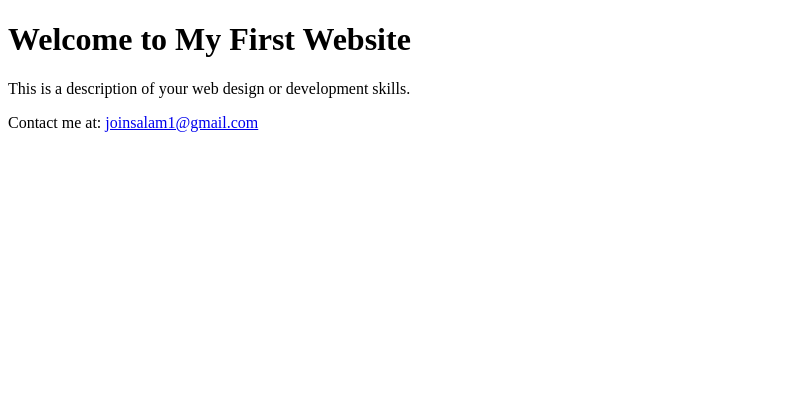
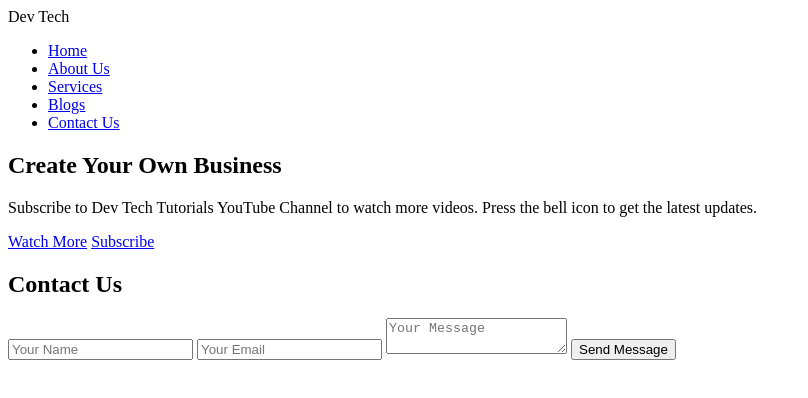
Before and after one commit to Hibba998/Abdul-Salam-Portfolio, a plain HTML site: page index.html in a window 1280 px wide. Shown: the whole page, without its empty margins (0-808 px from the left). Drawn offline with nearby package versions, Linux system fonts and the light colour scheme; a script that the page names is missing.

Commit message:
index.html

```diff
--- a/index.html
+++ b/index.html
@@ -3,18 +3,47 @@
 <head>
     <meta charset="UTF-8">
     <meta name="viewport" content="width=device-width, initial-scale=1.0">
-  <title>Your Portfolio</title>
+    <title>Dev Tech Portfolio</title>
     <link rel="stylesheet" href="styles.css">
+    <script src="https://cdnjs.cloudflare.com/ajax/libs/gsap/3.12.2/gsap.min.js"></script>
+    <script src="https://cdnjs.cloudflare.com/ajax/libs/ScrollMagic/2.0.8/ScrollMagic.min.js"></script>
+    <script src="https://cdnjs.cloudflare.com/ajax/libs/ScrollMagic/2.0.8/plugins/animation.gsap.min.js"></script>
 </head>
 <body>
     <header>
-    <h1>Welcome to My First Website</h1>
+        <div class="logo">Dev Tech</div>
+        <nav>
+            <ul>
+                <li><a href="#">Home</a></li>
+                <li><a href="#about">About Us</a></li>
+                <li><a href="#services">Services</a></li>
+                <li><a href="#blogs">Blogs</a></li>
+                <li><a href="#contact">Contact Us</a></li>
+            </ul>
+        </nav>
     </header>
-  <section>
-    <p>This is a description of your web design or development skills.</p>
+    <section class="hero">
+        <h1 class="animated-text">Create Your Own Business</h1>
+        <p class="fade-in">Subscribe to Dev Tech Tutorials YouTube Channel to watch more videos. Press the bell icon to get the latest updates.</p>
+        <div class="buttons">
+            <a href="#" class="btn slide-in">Watch More</a>
+            <a href="#" class="btn slide-in">Subscribe</a>
+        </div>
     </section>
-  <footer>
-    <p>Contact me at: <a href="mailto:joinsalam1@gmail.com">joinsalam1@gmail.com</a></p>
-  </footer>
+    <section id="contact" class="contact-form">
+        <h2>Contact Us</h2>
+        <form>
+            <input type="text" placeholder="Your Name" required>
+            <input type="email" placeholder="Your Email" required>
+            <textarea placeholder="Your Message" required></textarea>
+            <button type="submit" class="btn submit-btn">Send Message</button>
+        </form>
+    </section>
+    <script>
+        gsap.from(".animated-text", { opacity: 0, y: 50, duration: 1, ease: "power3.out" });
+        gsap.from(".fade-in", { opacity: 0, duration: 1.5, delay: 0.5, ease: "power2.out" });
+        gsap.from(".slide-in", { opacity: 0, x: -50, duration: 1, delay: 0.7, stagger: 0.3 });
+        gsap.from(".contact-form", { opacity: 0, y: 100, duration: 1, ease: "power3.out", scrollTrigger: { trigger: ".contact-form", start: "top 80%" } });
+    </script>
 </body>
 </html>
```
Lines whose indentation alone changed are shown as unchanged.
